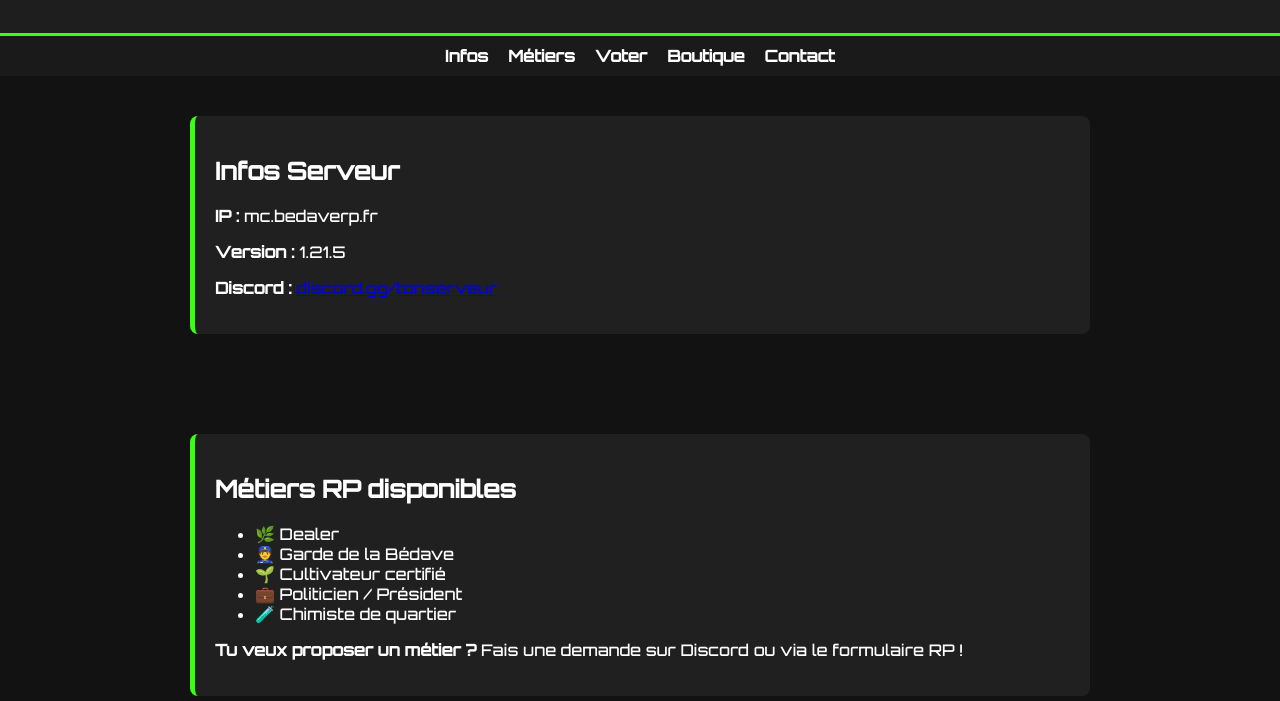
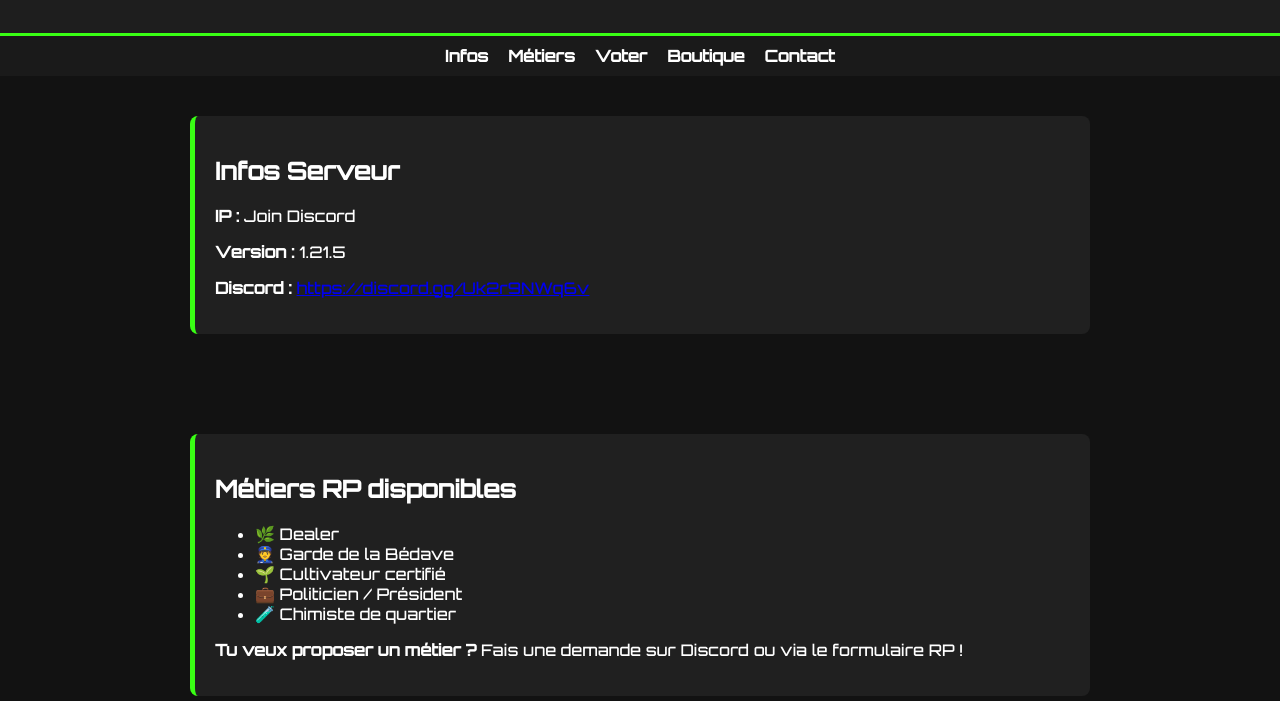
Before and after one commit to Timzoww/site-bedave, a plain HTML site: page index.html in a window 1280 px wide. Shown: the part 99-800 px from the top of the page. Drawn offline with Linux system fonts and the light colour scheme.

Commit message:
Update index.html

```diff
--- a/index.html
+++ b/index.html
@@ -71,9 +71,9 @@
   <section id="infos">
     <div class="card">
       <h2>Infos Serveur</h2>
-      <p><strong>IP :</strong> mc.bedaverp.fr</p>
+      <p><strong>IP :</strong> Join Discord</p>
       <p><strong>Version :</strong> 1.21.5</p>
-      <p><strong>Discord :</strong> <a href="https://discord.gg/4Y5NqqsR" target="_blank">discord.gg/tonserveur</a></p>
+      <p><strong>Discord :</strong> <a href="https://discord.gg/Uk2r9NWq6v" target="_blank">https://discord.gg/Uk2r9NWq6v</a></p>
     </div>
   </section>
 
```
